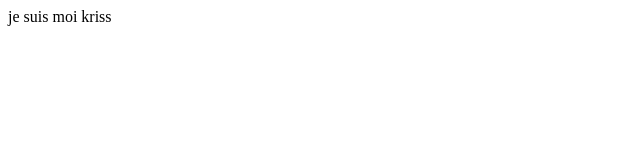
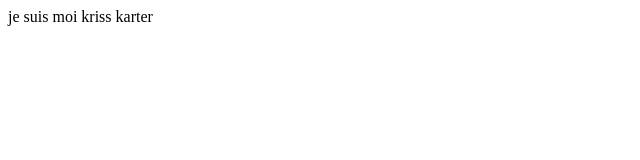
Before and after one commit to Tazne/projet, a plain HTML site: page index.html in a window 1280 px wide. Shown: the full height of the page, 0-640 px from the left. Drawn offline with Linux system fonts and the light colour scheme.

Commit message:
Add files via upload

```diff
--- a/index.html
+++ b/index.html
@@ -7,6 +7,6 @@
     <title>Document</title>
 </head>
 <body>
-     je suis moi kriss
+     je suis moi kriss karter
 </body>
 </html>
```
